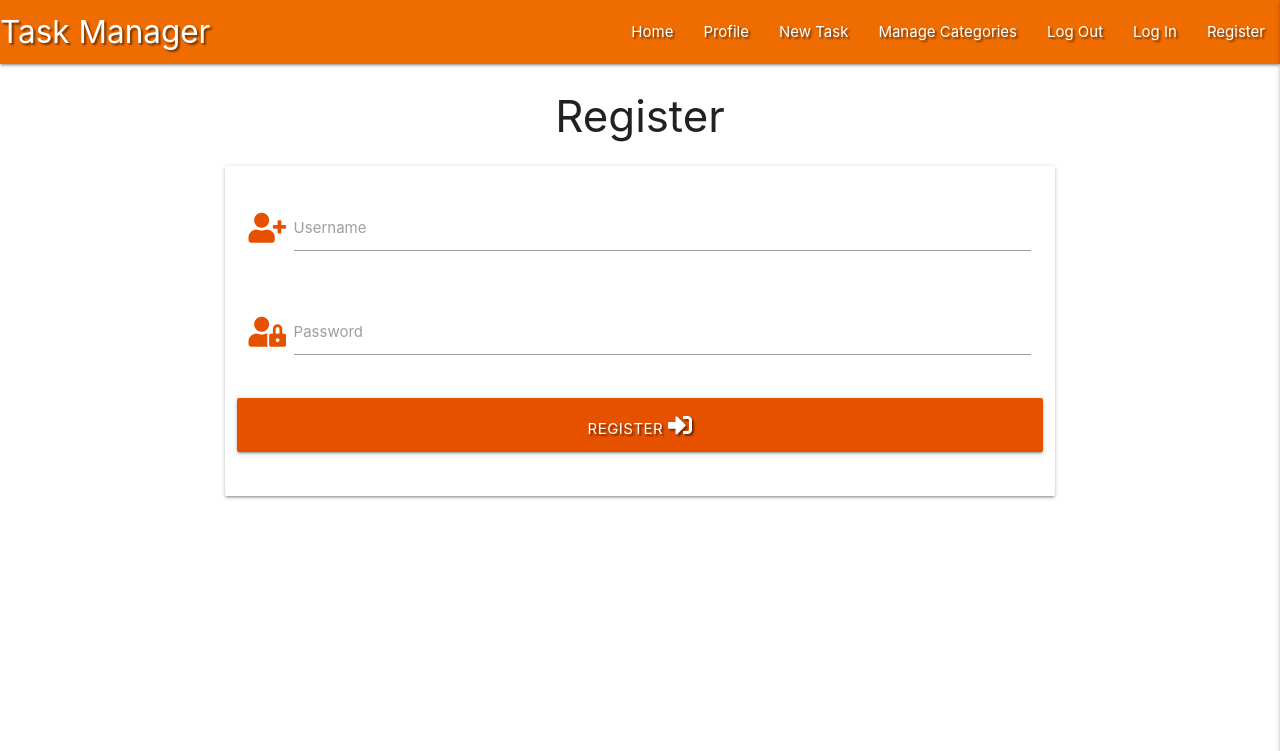
After one commit to wyne-ybanez/MongoDB-Flask-Mini-Proj, a Flask app: page /register in a window 1280 px wide. The commit adds this page. Shown: the top 751 px of the page. Run offline with Flask 2, Linux system fonts and the light colour scheme; some libraries are stand-ins or nearby versions.

Commit message:
Add register template

```diff
--- a/app.py
+++ b/app.py
@@ -4,6 +4,7 @@ from flask import (
     redirect, request, session, url_for)
 from flask_pymongo import PyMongo
 from bson.objectid import ObjectId
+from werkzeug.security import generate_password_hash, check_password_hash
 if os.path.exists("env.py"):
     import env
 
@@ -24,6 +25,11 @@ def get_tasks():
     return render_template("tasks.html", tasks=tasks)
 
 
+@app.route('/register', methods=['GET', 'POST'])
+def register():
+    return render_template('register.html')
+
+
 if __name__ == "__main__":
     app.run(host=os.environ.get("IP"),
             port=int(os.environ.get("PORT")),
--- a/templates/base.html
+++ b/templates/base.html
@@ -26,21 +26,21 @@
                     <li><a href="#">Manage Categories</a></li>
                     <li><a href="#">Log Out</a></li>
                     <li><a href="#">Log In</a></li>
-                    <li><a href="#">Register</a></li>
+                    <li><a href="{{ url_for('register') }}">Register</a></li>
                 </ul>
             </div>
         </nav>
 
         <!-- Mobile Sidenav -->
             <ul class="sidenav" id="mobile-demo">
-                <li><h4 class="center-align light-blue-text text-darken-4">Task Manager</h4></li>
+                <li><h4 class="center-align orange-text text-darken-4">Task Manager</h4></li>
                 <li><a href="{{ url_for('get_tasks') }}">Home</a></li>
                 <li><a href="#">Profile</a></li>
                 <li><a href="#">New Task</a></li>
                 <li><a href="#">Manage Categories</a></li>
                 <li><a href="#">Log Out</a></li>
                 <li><a href="#">Log In</a></li>
-                <li><a href="#">Register</a></li>
+                <li><a href="{{ url_for('register') }}">Register</a></li>
             </ul>
     </header>
 
--- /dev/null
+++ b/templates/register.html
@@ -0,0 +1,35 @@
+{% extends "base.html" %}
+{% block content %}
+
+    <h3 class="center-align">Register</h3>
+
+    <div class="row">
+        <form class="col s12 m8 offset-m2" method="POST" action="{{ url_for('register') }}">
+            <div class="card-panel">
+                <!-- Username -->
+                <div class="row">
+                    <div class="input-field col s12">
+                        <i class="fas fa-user-plus prefix orange-text text-darken-4"></i>
+                        <input id="username" name="username" type="text" class="validate">
+                        <label for="username">Username</label>
+                    </div>
+                </div>
+                <!-- Password -->
+                <div class="row">
+                    <div class="input-field col s12">
+                        <i class="fas fa-user-lock prefix orange-text text-darken-4"></i>
+                        <input id="password" name="password" type="password" class="validate">
+                        <label for="password">Password</label>
+                    </div>
+                </div>
+                <!-- Register -->
+                <div class="row">
+                    <button class="col s12 btn-large orange darken-4 text-shadow" type="submit">
+                        Register <i class="fas fa-sign-in-alt"></i>
+                    </button>
+                </div>
+            </div>
+        </form>
+    </div>
+
+{% endblock %}
```
